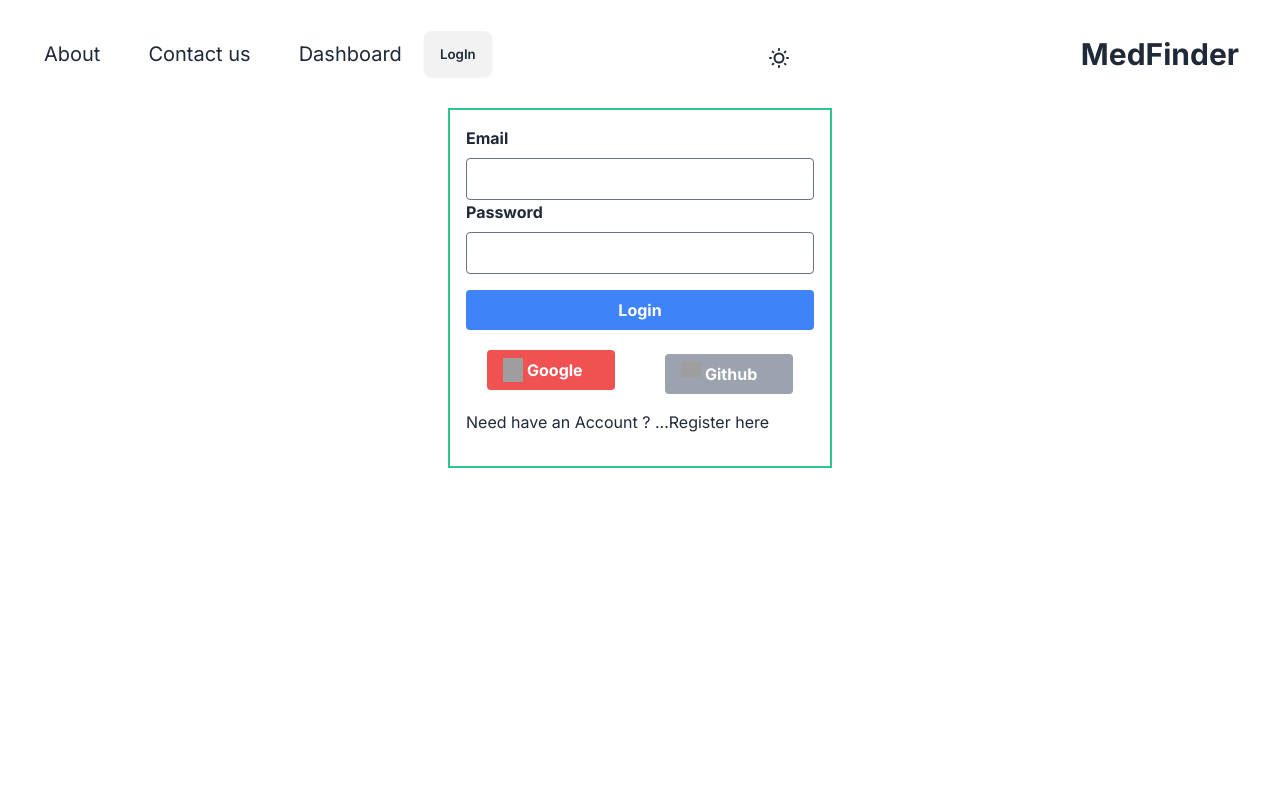
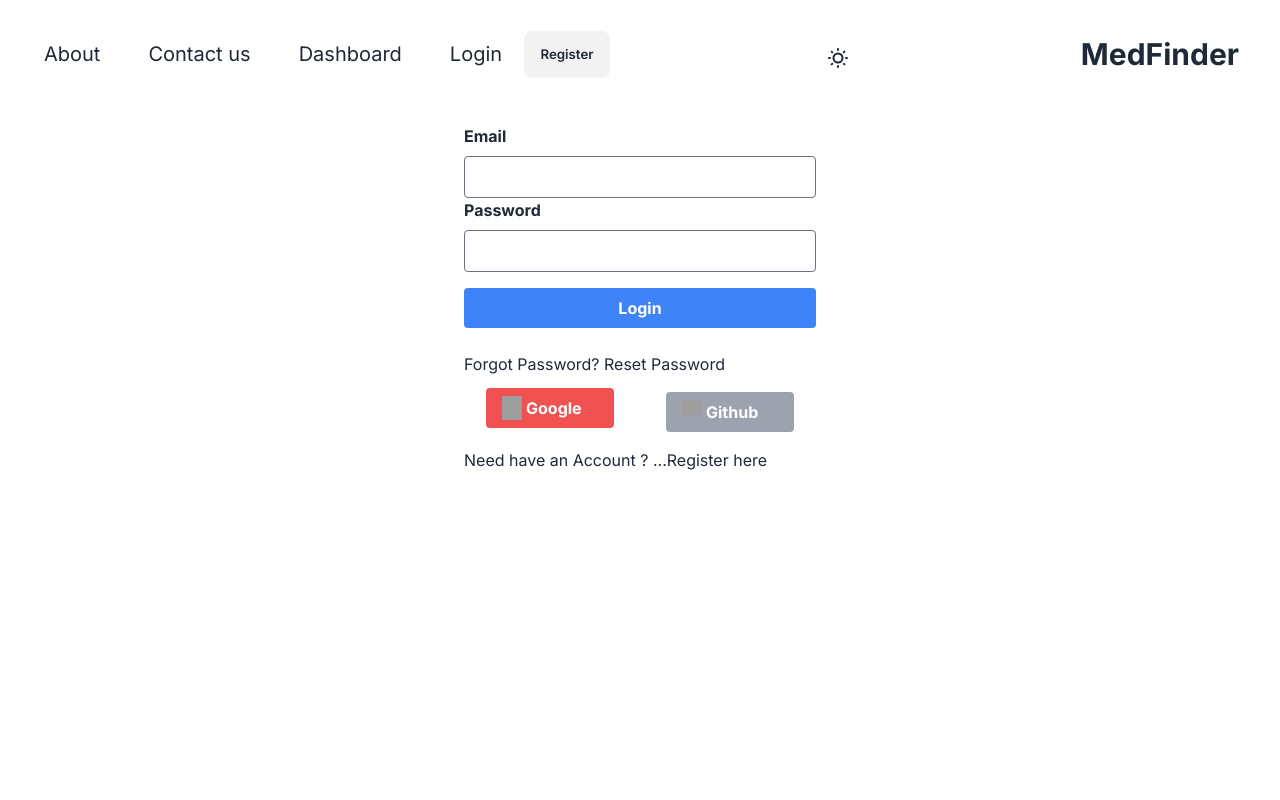
Before and after one commit to Joker4mas/medFinder, a Next.js app: page /login in a window 1280 px wide. Shown: the top 800 px of the page. Built offline with nearby package versions, Linux system fonts and the light colour scheme; no server answers; grey boxes are pictures that could not be loaded; a web font is replaced by a local one.

Commit message:
fixed some bugs

```diff
--- a/src/app/components/Header.tsx
+++ b/src/app/components/Header.tsx
@@ -48,11 +48,12 @@
                   <Link   href="/contact">Contact us</Link>
                 </li>
                 <li className='mb-6'>
-                  <Link  href="/login">Dashboard</Link>
+                  <Link  href="/dashboard">Dashboard</Link>
                 </li>
                 <div className="navbar-end ml-3">
-                  <Link  href="../pages/register">Log-In</Link>
+                  <Link  href="/register">Register</Link>
                 </div>
+
               </ul>
             </div>
             <div className="navbar-center hidden lg:flex">
@@ -66,12 +67,15 @@
                   <Link href="/contact">Contact us</Link>
                 </li>
                 <li data-testid="dashboard" className="text-xl ">
-                  <Link href="/login">Dashboard</Link>
+                  <Link href="/dashboard">Dashboard</Link>
+                </li>
+                <li data-testid="dashboard" className="text-xl ">
+                  <Link href="/login">Login</Link>
                 </li>
               </ul>
-              <div data-testid="login" className="btn">
+              <div data-testid="register" className="btn">
                 <Link   href="/register">
-                  LogIn
+                  Register
                 </Link>
               </div>
             </div>
--- a/src/app/login/page.tsx
+++ b/src/app/login/page.tsx
@@ -8,7 +8,7 @@
 import Link from 'next/link';
 import { ToastContainer,toast } from 'react-toastify';
 import 'react-toastify/dist/ReactToastify.css';
-import { signInWithPopup, signInWithEmailAndPassword, GithubAuthProvider, GoogleAuthProvider} from "firebase/auth";
+import { signInWithPopup, signInWithEmailAndPassword} from "firebase/auth";
 
 
 interface IFormInput {
@@ -51,6 +51,7 @@
     try {
       const userCredential = await signInWithEmailAndPassword(auth, data.email, data.password);
       await handleLogin(userCredential.user);
+    router.push('/dashboard');
     } catch (error: any) {
       toast.error(error.message);
     } finally {
@@ -65,6 +66,7 @@
     try {
       const result = await signInWithPopup(auth, googleProvider);
       await handleLogin(result.user);
+    router.push('/dashboard');
     } catch (error: any) {
       toast.error(error.message);
     } finally {
@@ -88,7 +90,7 @@
 
   return (
     <div className="max-w-sm items-center my-auto  mx-auto h-screen">
-      <form onSubmit={handleSubmit(onSubmit)} className="container p-4  border-2 border-green-400 ">
+      <form onSubmit={handleSubmit(onSubmit)} className="container p-4 ">
         <div>
           <label htmlFor="email" className="block mb-2 font-bold">
             Email
@@ -97,6 +99,7 @@
             id="email"
             type="email"
             {...register('email', { required: 'Email is required' })}
+            pattern='^[a-zA-Z0-9._%+-]+@[a-zA-Z0-9.-]+\.[a-zA-Z]{2,}$'
             className="w-full px-3 py-2 border rounded"
           />
           {errors.email && <span className="text-red-500">{errors.email.message}</span>}
@@ -122,6 +125,10 @@
         >
           {isLoading ? 'Logging in...' : 'Login'}
         </button>
+
+        <div className='my-2'>
+          Forgot Password? <Link href="/forgot-password" className="hover:text-blue-600">Reset Password</Link>
+        </div>
 
 
       <div className="grid grid-cols-2 gap-2 items-center mx-auto  space-y-2">
--- a/src/app/register/page.tsx
+++ b/src/app/register/page.tsx
@@ -7,7 +7,7 @@
 import { useRouter } from "next/navigation";
 import React from "react";
 import Link from "next/link";
-import { Bounce, ToastContainer,toast } from 'react-toastify';
+import { ToastContainer,toast } from 'react-toastify';
 import 'react-toastify/dist/ReactToastify.css';
 
 export default function SignUp() {
@@ -71,15 +71,15 @@
 
   return (
     <div>
-      <form className="max-w-md mx-auto my-12" onSubmit={(e) => onSubmit(e)}>
-        <div className="relative z-0 w-full mb-5 group">
+      <form className="max-w-md mx-auto my-12 p-4 md:p-0" onSubmit={(e) => onSubmit(e)}>
+        <div className="relative z-0 w-96 mb-5 group">
           <input
             type="email"
             name="floating_email"
             id="floating_email"
             value={email}
             onChange={(e) => setEmail(e.target.value)}
-            className="block py-2.5 px-0 w-full text-sm text-gray-200 bg-transparent border-0 border-b-2 border-gray-300 appearance-none dark:text-white dark:border-gray-600 dark:focus:border-blue-500 focus:outline-none focus:ring-0 focus:border-blue-600 peer"
+            className="block py-2.5 px-0 w-full  text-sm text-gray-200 bg-transparent border-0 border-b-2 border-gray-300 appearance-none dark:text-white dark:border-gray-600 dark:focus:border-blue-500 focus:outline-none focus:ring-0 focus:border-blue-600 peer"
             placeholder=" "
             required
           />
@@ -90,7 +90,7 @@
             Email address
           </label>
         </div>
-        <div className="relative z-0 w-full mb-5 group">
+        <div className="relative z-0 w-96 mb-5 group">
           <input
             type="password"
             name="floating_password"
@@ -108,7 +108,7 @@
             Password
           </label>
         </div>
-        <div className="relative z-0 w-full mb-5 group">
+        <div className="relative z-0 w-96 mb-5 group">
           <input
             type="password"
             name="repeat_password"
@@ -127,7 +127,7 @@
           </label>
         </div>
         <div className="grid md:grid-cols-2 md:gap-6">
-          <div className="relative z-0 w-full mb-5 group">
+          <div className="relative z-0 w-half mb-5 group">
             <input
               type="text"
               name="floating_first_name"
@@ -145,7 +145,7 @@
               First name
             </label>
           </div>
-          <div className="relative z-0 w-full mb-5 group">
+          <div className="relative z-0 w-half mb-5 group">
             <input
               type="text"
               name="floating_last_name"
@@ -168,7 +168,7 @@
           <div className="relative z-0 w-full mb-5 group">
             <input
               type="tel"
-              pattern="[0-9]{3}-[0-9]{3}-[0-9]{4}"
+              pattern="[0-9]{4}-[0-9]{3}-[0-9]{4}"
               name="floating_phone"
               id="floating_phone"
               value={phoneNumber}
@@ -181,7 +181,7 @@
               htmlFor="floating_phone"
               className="peer-focus:font-medium absolute text-sm text-gray-500 dark:text-gray-400 duration-300 transform -translate-y-6 scale-75 top-3 -z-10 origin-[0] peer-focus:start-0 rtl:peer-focus:translate-x-1/4 peer-focus:text-blue-600 peer-focus:dark:text-blue-500 peer-placeholder-shown:scale-100 peer-placeholder-shown:translate-y-0 peer-focus:scale-75 peer-focus:-translate-y-6"
             >
-              Phone number (080-456-7890)
+              Phone number (0803-456-7890)
             </label>
           </div>
           <div className="relative z-0 w-full mb-5 group">
```
